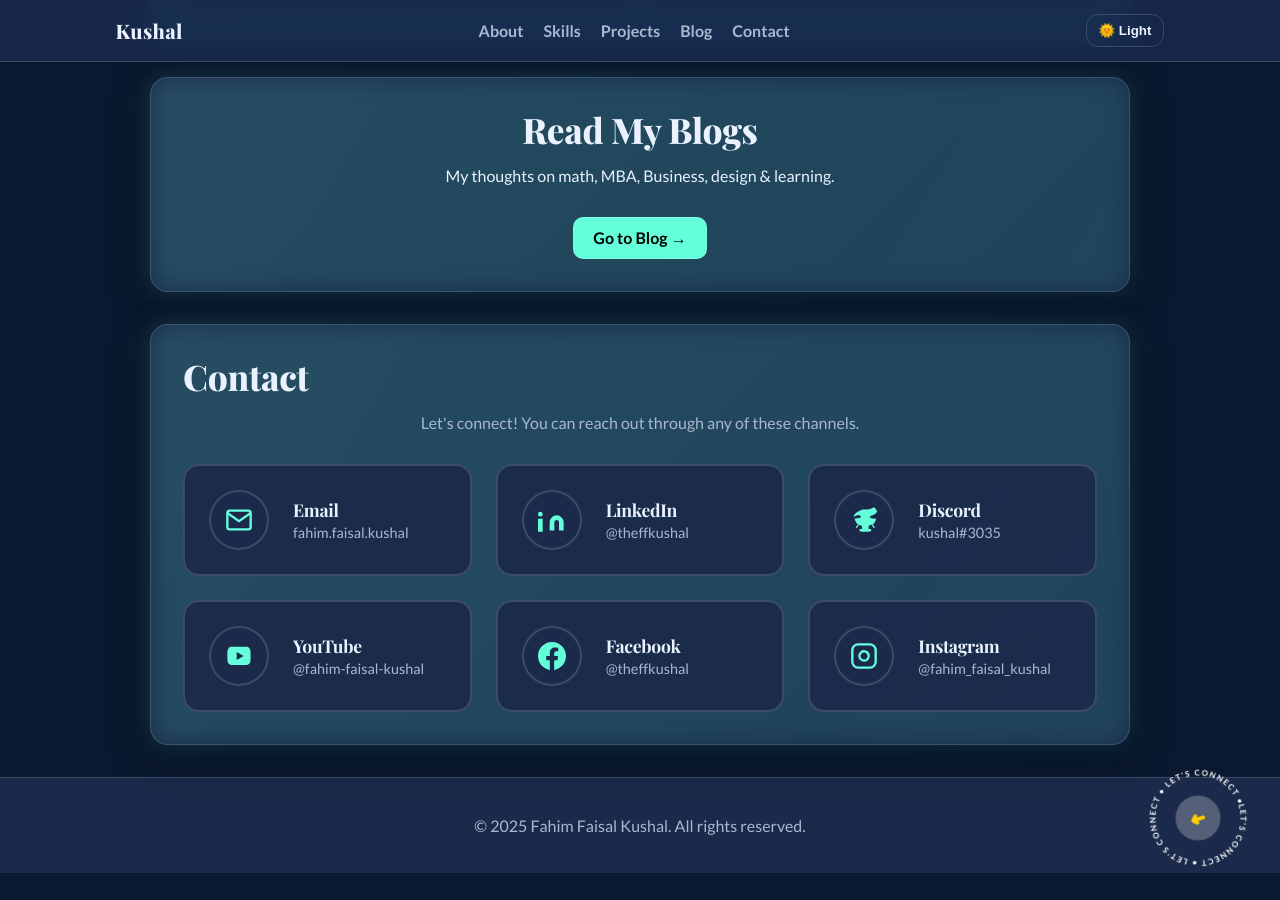
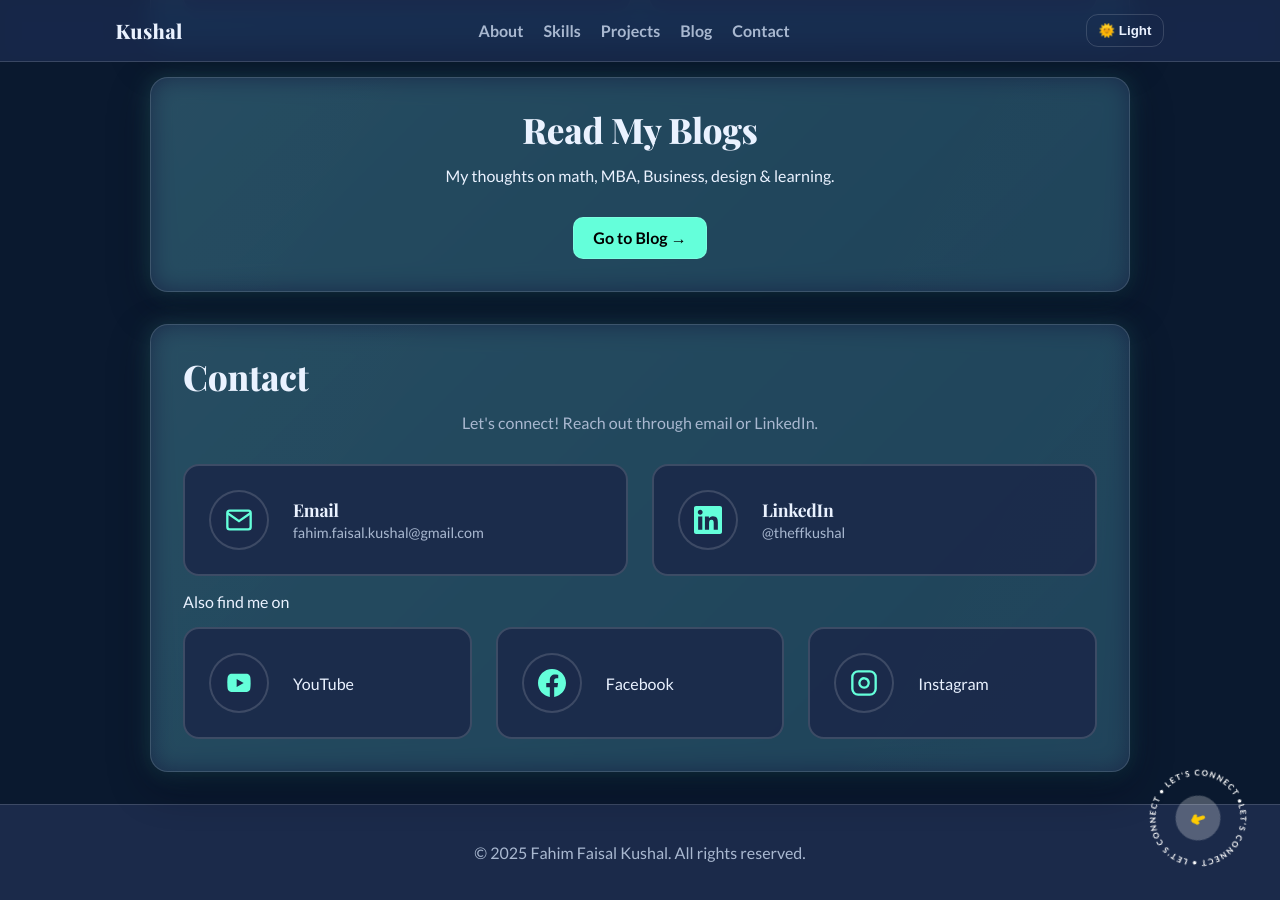
Before and after one commit to kushicat/kushicat.github.io, a Jekyll site: the page index.html, which Jekyll copies as it is, in a window 1280 px wide and 900 px high, scrolled down 1675 px. Built offline with Jekyll 4.4.1, drawn with Linux system fonts in a browser that asks for light colours; a style sheet for code colours, icons or effects is not loaded; before the commit the page ends 2548 px from its top, so only the background shows below that.

Commit message:
Update index.html

```diff
--- a/index.html
+++ b/index.html
@@ -192,12 +192,13 @@
 <section id="contact" class="card reveal">
   <h2>Contact</h2>
   <p style="text-align: center; margin-bottom: 2rem; color: var(--muted);">
-    Let's connect! You can reach out through any of these channels.
+    Let's connect! Reach out through email or LinkedIn.
   </p>
 
-  <div class="contact-grid">
+  <!-- PRIMARY CONTACTS (Large, prominent) -->
+  <div class="contact-grid primary">
     <!-- Email -->
-    <a href="mailto:fahim.faisal.kushal@gmail.com" class="contact-item">
+    <a href="mailto:fahim.faisal.kushal@gmail.com" class="contact-item primary-contact">
       <div class="contact-icon-wrapper">
         <svg class="contact-icon" viewBox="0 0 24 24" fill="none" stroke="currentColor" stroke-width="2">
           <path d="M4 4h16c1.1 0 2 .9 2 2v12c0 1.1-.9 2-2 2H4c-1.1 0-2-.9-2-2V6c0-1.1.9-2 2-2z"/>
@@ -206,15 +207,15 @@
       </div>
       <div class="contact-info">
         <h3>Email</h3>
-        <p>fahim.faisal.kushal</p>
+        <p>fahim.faisal.kushal@gmail.com</p>
       </div>
     </a>
+
     <!-- LinkedIn -->
-     <!-- LinkedIn -->
-    <a href="https://www.linkedin.com/in/theffkushal/" target="_blank" class="contact-item" rel="noopener noreferrer">
+    <a href="https://www.linkedin.com/in/theffkushal/" target="_blank" rel="noopener noreferrer" class="contact-item primary-contact">
       <div class="contact-icon-wrapper">
         <svg class="contact-icon" viewBox="0 0 24 24" fill="currentColor">
-          <path d="M16 8a6 6 0 0 1 6 6v7h-4v-7a2 2 0 0 0-2-2 2 2 0 0 0-2 2v7h-4v-7a6 6 0 0 1 6-6zM4 22H0V11h4v11zM2 9a2 2 0 1 0 0-4 2 2 0 0 0 0 4z"/>
+          <path d="M20.447 20.452h-3.554v-5.569c0-1.328-.027-3.037-1.852-3.037-1.853 0-2.136 1.445-2.136 2.939v5.667H9.351V9h3.414v1.561h.046c.477-.9 1.637-1.85 3.37-1.85 3.601 0 4.267 2.37 4.267 5.455v6.286zM5.337 7.433c-1.144 0-2.063-.926-2.063-2.065 0-1.138.92-2.063 2.063-2.063 1.14 0 2.064.925 2.064 2.063 0 1.139-.925 2.065-2.064 2.065zm1.782 13.019H3.555V9h3.564v11.452zM22.225 0H1.771C.792 0 0 .774 0 1.729v20.542C0 23.227.792 24 1.771 24h20.451C23.2 24 24 23.227 24 22.271V1.729C24 .774 23.2 0 22.222 0h.003z"/>
         </svg>
       </div>
       <div class="contact-info">
@@ -222,49 +223,34 @@
         <p>@theffkushal</p>
       </div>
     </a>
-    <!-- Discord -->
+  </div>
 
-    <a href="https://discordapp.com/users/kushal#3035" target="_blank" class="contact-item" rel="noopener noreferrer">
-      <div class="contact-icon-wrapper">
-        <svg class="contact-icon" viewBox="0 0 24 24" fill="currentColor">
-          <path d="M12.012 3C8.892 3 6.132 5.372 6.132 5.372c-2.43 1.258-3.072 3.824-3.072 3.824C4.192 9.074 6.742 7.732 6.742 7.732c1.07 0 2.072.548 2.652 1.516a.434.434 0 0 1-.368.68 12.074 12.074 0 0 1-5.118.828c.45 2.158 1.488 3.844 2.802 4.978l.496.38a.434.434 0 0 1 .15.632c-.378.71-.856 1.408-1.502 2.05l-.01.01a.434.434 0 0 1-.612 0l-.066-.062a.434.434 0 0 1-.034-.582 17.58 17.58 0 0 0 1.254-1.782l.06-.098a.432.432 0 0 1 .536-.18c.288.082.576.166.866.248.65.184 1.306.35 1.968.49.256.054.43.276.43.536v1.942a.434.434 0 0 1-.432.432h-1.3a.434.434 0 0 0-.434.432v.864c0 .248.168.468.406.524 1.544.35 3.09.524 4.636.524 1.546 0 3.092-.174 4.636-.524.238-.056.406-.276.406-.524v-.864a.434.434 0 0 0-.434-.432h-1.3a.434.434 0 0 1-.432-.432V17.06a.43.43 0 0 1 .43-.43c.662-.14 1.318-.306 1.968-.49.29-.082.578-.166.866-.248a.432.432 0 0 1 .536.18l.06.098c.44 1.054.912 1.764 1.252 2.088l.064.062a.434.434 0 0 1-.032.582l-.066.062a.434.434 0 0 1-.612 0l-.01-.01c-.646-.642-1.124-1.34-1.502-2.05a.434.434 0 0 1 .15-.632l.496-.38c1.314-1.134 2.352-2.82 2.802-4.978a12.074 12.074 0 0 1-5.118-.828a.434.434 0 0 1-.368-.68c.58-.968 1.582-1.516 2.652-1.516 0 0 2.55-.838 3.73-3.084 0 0-.642-2.566-3.072-3.824C17.892 3 15.132 3 12.012 3zm-2.062 6.64a1.868 1.868 0 0 0-1.874 1.874 1.868 1.868 0 0 0 1.874 1.874 1.868 1.868 0 0 0 1.874-1.874 1.868 1.868 0 0 0-1.874-1.874zm4.124 0a1.868 1.868 0 0 0-1.874 1.874 1.868 1.868 0 0 0 1.874 1.874 1.868 1.868 0 0 0 1.874-1.874 1.868 1.868 0 0 0-1.874-1.874z"/>
-        </svg>
-      </div>
-      <div class="contact-info">
-        <h3>Discord</h3>
-        <p>kushal#3035</p>
-      </div>
-    </a>
-    <!-- youtube  -->
-    <a href="https://youtube.com/@fahim-faisal-kushal" target="_blank" class="contact-item" rel="noopener noreferrer">
+  <!-- SECONDARY CONTACTS (Smaller, subtle) -->
+  <div class="secondary-contacts-wrapper">
+    <p class="secondary-label">Also find me on</p>
+    <div class="contact-grid secondary">
+      <!-- YouTube -->
+      <a href="https://youtube.com/@fahim-faisal-kushal" target="_blank" rel="noopener noreferrer" class="contact-item secondary-contact">
         <div class="contact-icon-wrapper">
           <svg class="contact-icon" viewBox="0 0 24 24" fill="currentColor">
             <path d="M21.54 6.51a3.52 3.52 0 0 0-2.48-2.48C17.65 4 12 4 12 4s-5.65 0-7.06.03a3.52 3.52 0 0 0-2.48 2.48C2 7.69 2 12 2 12s0 4.31.47 5.49c.56 1.48 1.76 2.05 3.06 2.14 1.14.07 6.47.09 6.47.09s5.33-.02 6.47-.09c1.3-.09 2.5-1.12 3.06-2.14.47-1.18.47-5.49.47-5.49s0-4.31-.47-5.49zM10 15.5V8.5L16 12l-6 3.5z"/>
           </svg>
         </div>
-      <div class="contact-info">
-        <h3>YouTube</h3>
-        <p>@fahim-faisal-kushal</p>
-      </div>
+        <span class="secondary-text">YouTube</span>
       </a>
 
-
-
       <!-- Facebook -->
-    <a href="https://facebook.com/theffkushal" target="_blank" class="contact-item">
+      <a href="https://facebook.com/theffkushal" target="_blank" rel="noopener noreferrer" class="contact-item secondary-contact">
         <div class="contact-icon-wrapper">
           <svg class="contact-icon" viewBox="0 0 24 24" fill="currentColor">
             <path d="M24 12.073c0-6.627-5.373-12-12-12s-12 5.373-12 12c0 5.99 4.388 10.954 10.125 11.854v-8.385H7.078v-3.47h3.047V9.43c0-3.007 1.792-4.669 4.533-4.669 1.312 0 2.686.235 2.686.235v2.953H15.83c-1.491 0-1.956.925-1.956 1.874v2.25h3.328l-.532 3.47h-2.796v8.385C19.612 23.027 24 18.062 24 12.073z"/>
           </svg>
         </div>
-      <div class="contact-info">
-        <h3>Facebook</h3>
-        <p>@theffkushal</p>
-      </div>
+        <span class="secondary-text">Facebook</span>
       </a>
 
       <!-- Instagram -->
-    <a href="https://www.instagram.com/fahim_faisal_kushal/" target="_blank" class="contact-item">
+      <a href="https://www.instagram.com/fahim_faisal_kushal/" target="_blank" rel="noopener noreferrer" class="contact-item secondary-contact">
         <div class="contact-icon-wrapper">
           <svg class="contact-icon" viewBox="0 0 24 24" fill="none" stroke="currentColor" stroke-width="2">
             <rect x="2" y="2" width="20" height="20" rx="5" ry="5"/>
@@ -272,11 +258,9 @@
             <line x1="17.5" y1="6.5" x2="17.51" y2="6.5"/>
           </svg>
         </div>
-      <div class="contact-info">
-        <h3>Instagram</h3>
-        <p>@fahim_faisal_kushal</p>
+        <span class="secondary-text">Instagram</span>
+      </a>
     </div>
-    </a>
   </div>
 </section>
 
```
Lines whose indentation alone changed are shown as unchanged.
